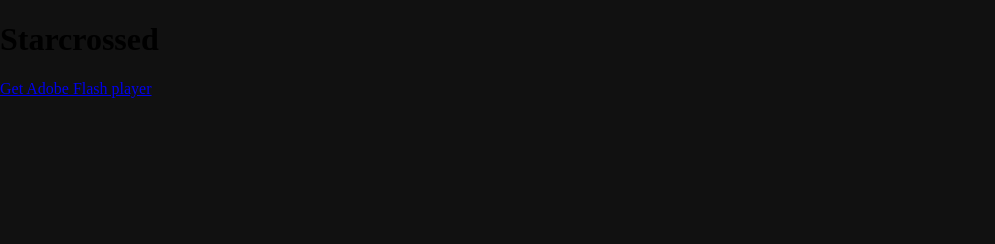
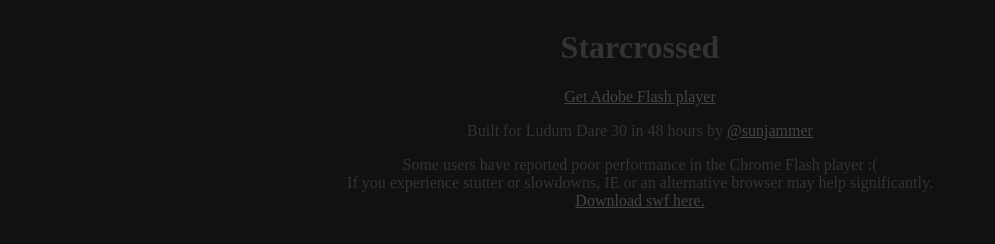
Before and after one commit to Sunjammer/ld30, a plain HTML site: page ConnectedWorlds/bin/index.html in a window 1280 px wide. Shown: the whole page, without its empty margins (0-995 px from the left). Drawn offline with Linux system fonts and the light colour scheme.

```diff
--- a/ConnectedWorlds/application.xml
+++ b/ConnectedWorlds/application.xml
@@ -12,7 +12,7 @@
 	<initialWindow>
 		<title>ConnectedWorlds</title>
 		<content>ConnectedWorlds.swf</content>
-		<systemChrome>standard</systemChrome>
+		<systemChrome>none</systemChrome>
 		<transparent>false</transparent>
 		<visible>true</visible>
 		<minimizable>true</minimizable>
--- a/ConnectedWorlds/bin/index.html
+++ b/ConnectedWorlds/bin/index.html
@@ -26,13 +26,31 @@
 	</script>
 	<style>
 		html, body { height:100%; overflow:hidden; }
-		body { margin:0; border:0; padding:0; background-color: #111; }
+		body { background-color: #111; }
 	</style>
 </head>
-<body>
-	<div id="altContent">
-		<h1>Starcrossed</h1>
-		<p><a href="http://www.adobe.com/go/getflashplayer">Get Adobe Flash player</a></p>
-	</div>
+<body style="color : #333">
+	<style type="text/css">
+		a {
+			color : #444;
+		}
+	</style>
+	<p/>
+	<p/>
+	<p/>
+	<center>
+		<div id="altContent">
+			<h1>Starcrossed</h1>
+			<p><a href="http://www.adobe.com/go/getflashplayer">Get Adobe Flash player</a></p>
+		</div>
+		<p>
+			Built for Ludum Dare 30 in 48 hours by <a href="http://twitter.com/sunjammer">@sunjammer</a>
+		</p>
+		<p>
+			Some users have reported poor performance in the Chrome Flash player :(<br/>
+			If you experience stutter or slowdowns, IE or an alternative browser may help significantly.<br/>
+			<a href="ConnectedWorlds.swf"> Download swf here.</a>
+		</p>
+	</center>
 </body>
 </html>
```
Also changed, not shown: 5 other files.
